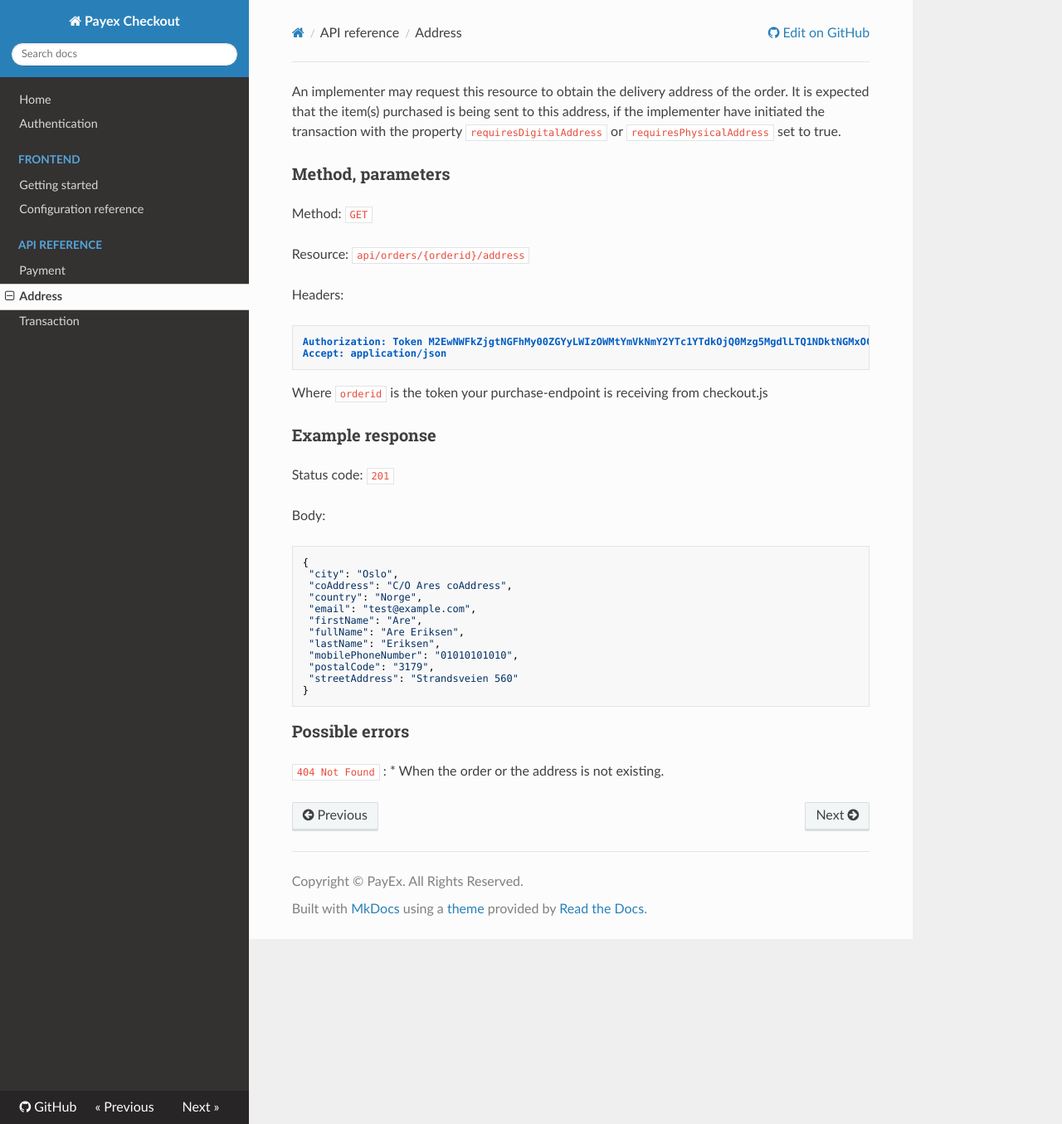
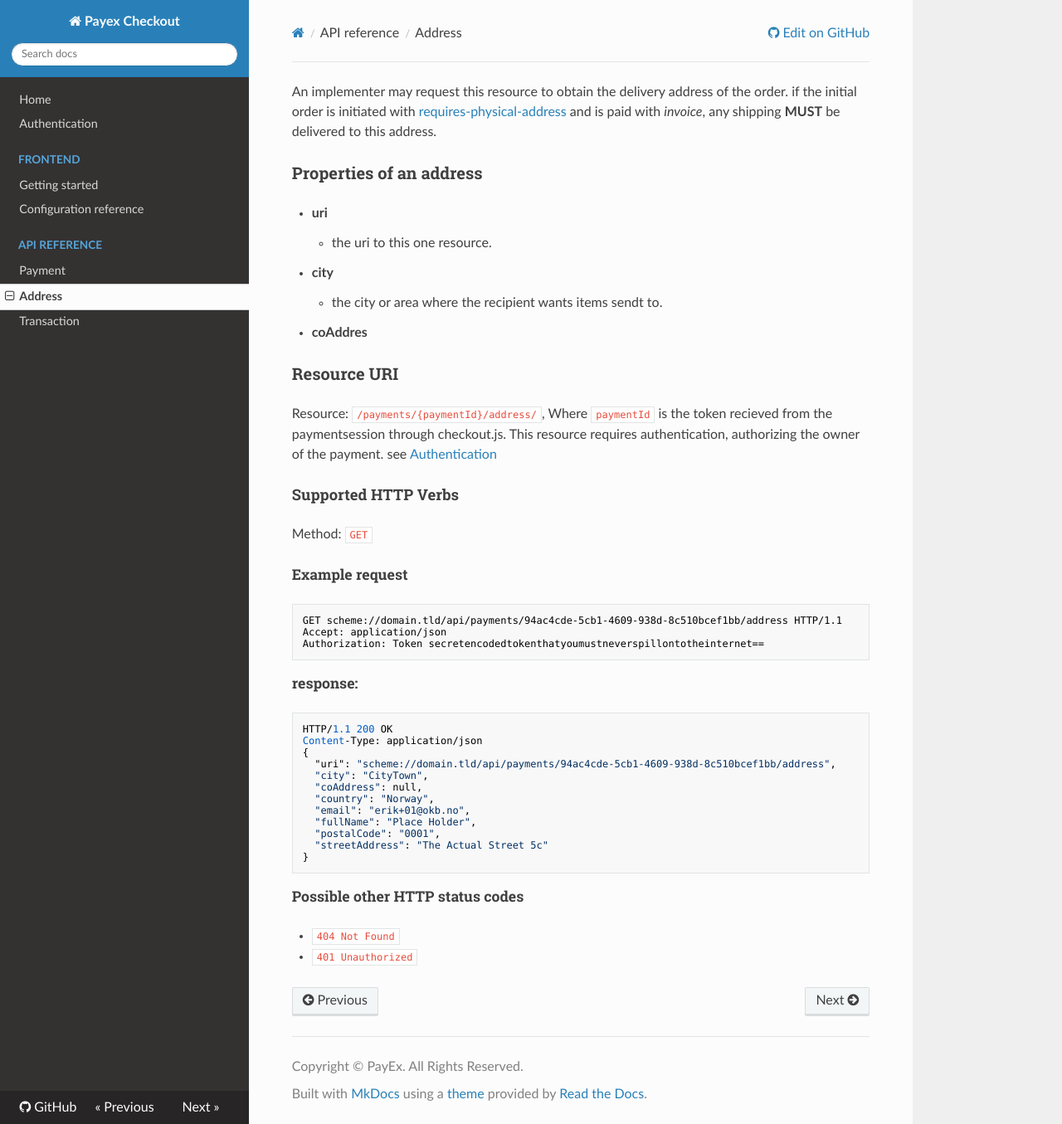
Before and after one commit to PayEx/PayEx.Checkout.Documentation, an MkDocs documentation site: the page built from docs/address.md, in a window 1280 px wide and 1355 px high. Shown: the whole window at 83% size. Built offline with MkDocs 1.6.1, drawn with Linux system fonts in a browser that asks for light colours; nearby versions of some CDN libraries; old or Windows-style settings are respelled for this version of MkDocs.

Commit message:
updated most of the address' doc. removed the header from transaction

```diff
--- a/docs/address.md
+++ b/docs/address.md
@@ -1,36 +1,44 @@
 An implementer may request this resource to obtain the delivery address of the order.
-It is expected that the item(s) purchased is being sent to this address, if the implementer have initiated the transaction with the property `requiresDigitalAddress` or `requiresPhysicalAddress` set to true.
+if the initial order is initiated with [requires-physical-address](../configurationReference/#requires-physical-address) and is paid with _invoice_, any shipping **MUST** be delivered to this address.
 
-### Method, parameters
+### Properties of an address
+ * **uri**
+    * the uri to this one resource.
+* **city**
+    * the city or area where the recipient wants items sendt to.
+* **coAddres**
+
+
+
+
+### Resource URI
+Resource:  `/payments/{paymentId}/address/`, Where `paymentId` is the token recieved from the paymentsession through checkout.js.
+This resource requires authentication, authorizing the owner of the payment. see [Authentication](../authentication/#back-end-authentication)
+
+#### Supported HTTP Verbs
 Method:    `GET`
 
-Resource:  `api/orders/{orderid}/address`
+##### Example request
 
-Headers:
+    GET scheme://domain.tld/api/payments/94ac4cde-5cb1-4609-938d-8c510bcef1bb/address HTTP/1.1
+    Accept: application/json
+    Authorization: Token secretencodedtokenthatyoumustneverspillontotheinternet==
 
-    Authorization: Token M2EwNWFkZjgtNGFhMy00ZGYyLWIzOWMtYmVkNmY2YTc1YTdkOjQ0Mzg5MgdlLTQ1NDktNGMxOC05Mjk5LTkyZjMxY2VhYTllNw
-    Accept: application/json
+##### response:
 
-Where `orderid` is the token your purchase-endpoint is receiving from checkout.js
-
-### Example response
-Status code: `201`
-
-Body:
-
+    HTTP/1.1 200 OK
+    Content-Type: application/json
     {
-     "city": "Oslo",
-     "coAddress": "C/O Ares coAddress",
-     "country": "Norge",
-     "email": "test@example.com",
-     "firstName": "Are",
-     "fullName": "Are Eriksen",
-     "lastName": "Eriksen",
-     "mobilePhoneNumber": "01010101010",
-     "postalCode": "3179",
-     "streetAddress": "Strandsveien 560"
+      "uri": "scheme://domain.tld/api/payments/94ac4cde-5cb1-4609-938d-8c510bcef1bb/address",
+      "city": "CityTown",
+      "coAddress": null,
+      "country": "Norway",
+      "email": "erik+01@okb.no",
+      "fullName": "Place Holder",
+      "postalCode": "0001",
+      "streetAddress": "The Actual Street 5c"
     }
 
-### Possible errors
-`404 Not Found` :
- * When the order or the address is not existing.
+##### Possible other HTTP status codes
+ * `404 Not Found`
+ * `401 Unauthorized`
```
Also changed, not shown: docs/transaction.md (+0 -1 lines).
